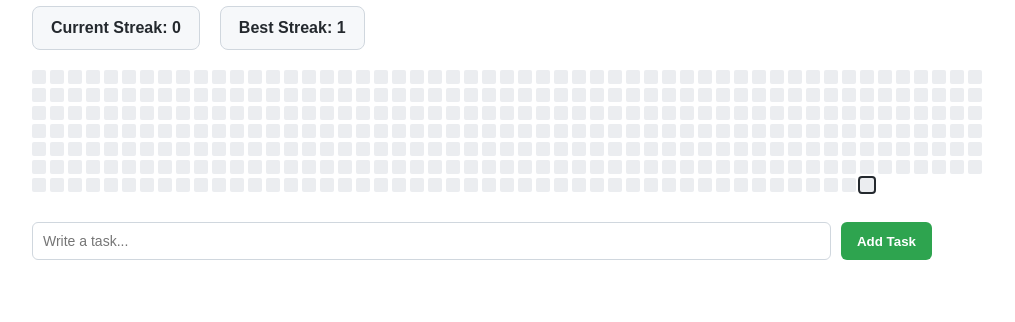
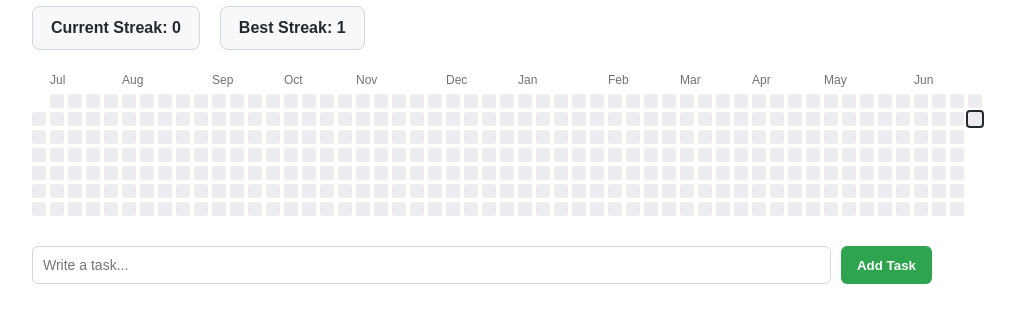
Before and after one commit to Divyank26/heatmap-tracker, a website built with Vite: page index.html in a window 1280 px wide. Shown: the part 132-454 px from the top of the page, without its empty margins (158-1173 px from the left). Built offline with nearby package versions, Linux system fonts and the light colour scheme.

Commit message:
Added month label feature in which heat map in rendered month wise rather than sequentially in a row.

```diff
--- a/index.html
+++ b/index.html
@@ -6,40 +6,31 @@
   <title>Heatmap Tracker</title>
   <link rel="stylesheet" href="styles.css">
 </head>
-
 <body>
 
   <h1>Heatmap Tracker</h1>
 
   <div id="streak-container">
-  <div class="streak-card">
-     Current Streak:
-    <span id="current-streak">0</span>
+    <div class="streak-card">
+      Current Streak: <span id="current-streak">0</span>
+    </div>
+    <div class="streak-card">
+      Best Streak: <span id="best-streak">0</span>
+    </div>
   </div>
 
-  <div class="streak-card">
-     Best Streak:
-    <span id="best-streak">0</span>
+  <div id="heatmap-wrapper">
+    <div id="month-labels" class="month-labels"></div>
+    <div id="heatmap" class="heatmap"></div>
   </div>
-</div>
-
-  <div id="heatmap" class="heatmap"></div>
 
   <div class="input-row">
-    <input
-      id="task-input"
-      type="text"
-      placeholder="Write a task..."
-    />
-
-    <button id="add-btn">
-      Add Task
-    </button>
+    <input id="task-input" type="text" placeholder="Write a task..." />
+    <button id="add-btn">Add Task</button>
   </div>
 
   <ul id="task-list"></ul>
 
   <script type="module" src="/main.js"></script>
-
 </body>
 </html>
--- a/main.js
+++ b/main.js
@@ -20,6 +20,8 @@ const currentStreakEl =
 const bestStreakEl =
   document.getElementById('best-streak');
 
+const monthLabels =
+  document.getElementById('month-labels');
 function formatDate(date) {
   const y = date.getFullYear();
   const m = String(date.getMonth() + 1).padStart(2, '0');
@@ -49,6 +51,7 @@ let selectedDate = formatDate(new Date());
 async function loadTasks() {
   const rows = await db.select('SELECT * FROM tasks');
 
+  renderMonthLabels();
   renderHeatmap(rows);
   renderTasks(rows);
   renderStreaks(rows);
@@ -149,51 +152,105 @@ function renderStreaks(rows) {
     bestStreak;
 }
 
+function renderMonthLabels() {
+  monthLabels.innerHTML = '';
+
+  const today = new Date();
+  today.setHours(0, 0, 0, 0);
+
+  // Find the start date (364 days ago)
+  const startDate = new Date(today);
+  startDate.setDate(startDate.getDate() - 364);
+  const startDayOfWeek = startDate.getDay(); // 0=Sun ... 6=Sat
+
+  // Total columns needed
+  const totalCells = 365 + startDayOfWeek;
+  const totalCols = Math.ceil(totalCells / 7);
+
+  // Build a map: column index → month name
+  // We want the label to appear at the column where the 1st of a month falls
+  const monthMap = new Map();
+
+  for (let i = 364; i >= 0; i--) {
+    const d = new Date(today);
+    d.setDate(d.getDate() - i);
+
+    if (d.getDate() === 1) {
+      const month = d.toLocaleString('default', { month: 'short' });
+      // cellIndex in the flat grid (with padding)
+      const cellIndex = (364 - i) + startDayOfWeek;
+      const col = Math.floor(cellIndex / 7);
+      if (!monthMap.has(month)) {
+        monthMap.set(month, col);
+      }
+    }
+  }
+
+  // Create one div per column
+  for (let i = 0; i < totalCols; i++) {
+    const slot = document.createElement('div');
+    // If this column has a month label, add it
+    if (monthMap.has([...monthMap.keys()].find(k => monthMap.get(k) === i))) {
+      const month = [...monthMap.keys()].find(k => monthMap.get(k) === i);
+      const label = document.createElement('span');
+      label.textContent = month;
+      label.className = 'month-label';
+      slot.appendChild(label);
+    }
+    monthLabels.appendChild(slot);
+  }
+}
+
 function renderHeatmap(rows) {
   heatmap.innerHTML = '';
 
   const counts = {};
-
   rows.forEach(task => {
     if (!task.completed) return;
-
-    counts[task.date] =
-      (counts[task.date] || 0) + 1;
+    counts[task.date] = (counts[task.date] || 0) + 1;
   });
 
+  const today = new Date();
+  today.setHours(0, 0, 0, 0);
+
+  // How many days offset so column 0 starts on Sunday
+  const startDate = new Date(today);
+  startDate.setDate(startDate.getDate() - 364);
+  const startDayOfWeek = startDate.getDay(); // 0=Sun, 6=Sat
+
+  // Add transparent padding cells so first real day lands on correct row
+  for (let p = 0; p < startDayOfWeek; p++) {
+    const empty = document.createElement('div');
+    empty.className = 'cell cell-empty';
+    heatmap.appendChild(empty);
+  }
+
+  // Render 365 actual day cells
   for (let i = 364; i >= 0; i--) {
-    const d = new Date();
-
+    const d = new Date(today);
     d.setDate(d.getDate() - i);
-
     const date = formatDate(d);
 
     const count = counts[date] || 0;
-
     const cell = document.createElement('div');
 
     let cls = 'cell';
-
     if (count >= 1) cls += ' lvl-1';
     if (count >= 3) cls += ' lvl-2';
     if (count >= 5) cls += ' lvl-3';
     if (count >= 8) cls += ' lvl-4';
 
     cell.className = cls;
+    cell.title = `${count} completed tasks on ${date}`;
 
-   cell.title =
-  `${count} completed tasks on ${date}`;
-
-    // highlight selected date
     if (date === selectedDate) {
-        cell.style.outline = '2px solid #24292e';
+      cell.style.outline = '2px solid #24292e';
     }
 
     cell.addEventListener('click', () => {
-    selectedDate = date;
-
-    renderHeatmap(rows);
-    renderTasks(rows);
+      selectedDate = date;
+      renderHeatmap(rows);
+      renderTasks(rows);
     });
 
     heatmap.appendChild(cell);
--- a/styles.css
+++ b/styles.css
@@ -19,11 +19,34 @@
   margin-bottom: 20px;
 }
 
+/* Wrapper so heatmap + labels scroll together */
+#heatmap-wrapper {
+  display: flex;
+  flex-direction: column;
+  margin-bottom: 30px;
+}
+
+.month-labels {
+  display: grid;
+  grid-auto-flow: column;
+  grid-auto-columns: 18px;
+  gap: 0px;
+  margin-bottom: 4px;
+  height: 20px;
+}
+
+.month-label {
+  font-size: 12px;
+  color: #6a737d;
+  white-space: nowrap;
+}
+
 .heatmap {
   display: grid;
-      grid-template-columns: repeat(53, 14px);
+  grid-template-rows: repeat(7, 14px);
+  grid-auto-flow: column;
+  grid-auto-columns: 14px;
   gap: 4px;
-      margin-bottom: 30px;
 }
 
 .cell {
@@ -32,28 +55,23 @@
   background: var(--bg-empty);
   border-radius: 2px;
   transition: transform 0.1s;
-      cursor : pointer;
+  cursor: pointer;
+}
+
+.cell-empty {
+  background: transparent !important;
+  pointer-events: none;
+  cursor: default;
 }
 
 .cell:hover {
   transform: scale(1.15);
 }
 
-    .lvl-1 {
-      background: var(--bg-lvl1);
-    }
-
-    .lvl-2 {
-      background: var(--bg-lvl2);
-    }
-
-    .lvl-3 {
-      background: var(--bg-lvl3);
-    }
-
-    .lvl-4 {
-      background: var(--bg-lvl4);
-    }
+.lvl-1 { background: var(--bg-lvl1); }
+.lvl-2 { background: var(--bg-lvl2); }
+.lvl-3 { background: var(--bg-lvl3); }
+.lvl-4 { background: var(--bg-lvl4); }
 
 .input-row {
   display: flex;
```
Lines whose indentation alone changed are shown as unchanged.
